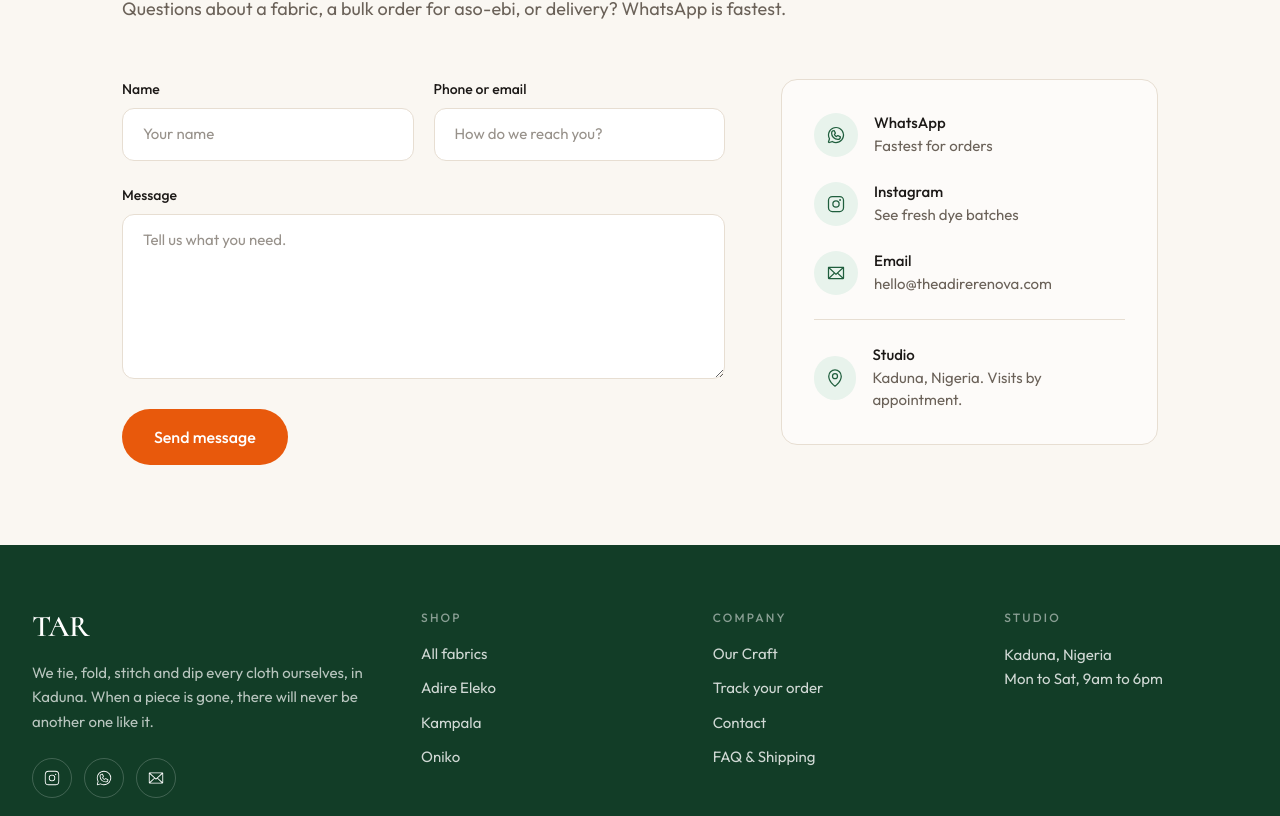
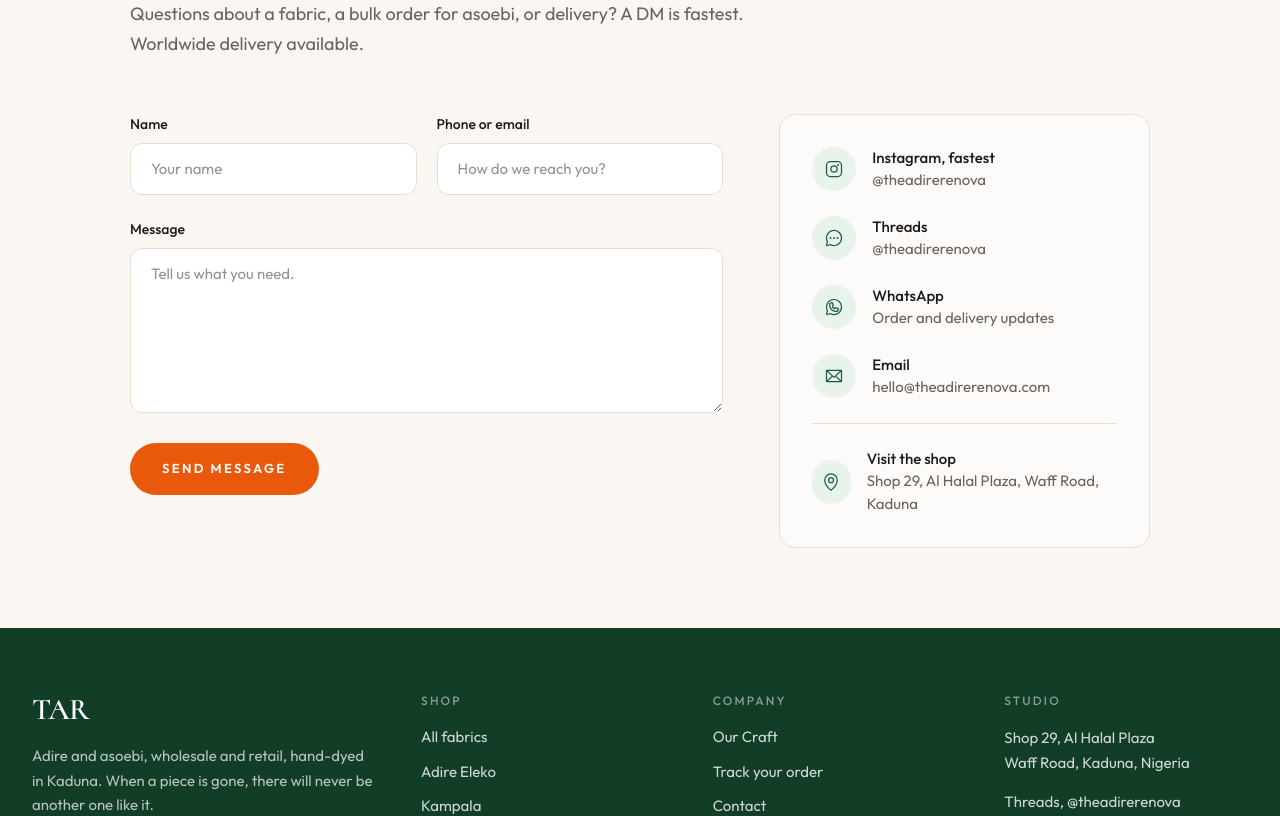
Before and after one commit to HasbiyallahuJafaru/theadirerenova, a Next.js app in the folder apps/web/: page /contact in a window 1280 px wide. Shown: the part 295-1111 px from the top of the page. Built offline with nearby package versions, Linux system fonts and the light colour scheme.

Commit message:
feat: real shop address and social links from IG profile

```diff
--- a/apps/web/src/app/contact/page.tsx
+++ b/apps/web/src/app/contact/page.tsx
@@ -1,4 +1,10 @@
-import { InstagramLogo, WhatsappLogo, Envelope, MapPin } from "@phosphor-icons/react/dist/ssr";
+import {
+  InstagramLogo,
+  WhatsappLogo,
+  Envelope,
+  MapPin,
+  ChatCircleDots,
+} from "@phosphor-icons/react/dist/ssr";
 
 export const metadata = { title: "Contact" };
 
@@ -8,14 +14,14 @@ export default function ContactPage() {
   const label = "block text-[14px] font-medium text-tar-ink";
 
   return (
-    <div className="mx-auto max-w-[1100px] px-4 py-14 md:px-8 md:py-20">
+    <div className="mx-auto max-w-[1100px] px-4 py-14 md:px-10 md:py-20">
       <div className="max-w-2xl">
-        <h1 className="font-display text-5xl font-medium tracking-[-0.02em] text-tar-green-deep md:text-6xl">
+        <h1 className="font-display text-[clamp(2.75rem,5vw,4.5rem)] font-medium leading-[1.02] tracking-[-0.02em] text-tar-green-deep">
           Talk to us
         </h1>
         <p className="mt-4 text-lg leading-relaxed text-tar-muted">
-          Questions about a fabric, a bulk order for aso-ebi, or delivery? WhatsApp is
-          fastest.
+          Questions about a fabric, a bulk order for asoebi, or delivery? A DM is
+          fastest. Worldwide delivery available.
         </p>
       </div>
 
@@ -37,29 +43,38 @@ export default function ContactPage() {
           </div>
           <button
             type="submit"
-            className="rounded-full bg-tar-orange px-8 py-4 text-[16px] font-medium text-white transition-all duration-300 hover:-translate-y-0.5 hover:bg-tar-orange-deep"
+            className="rounded-full bg-tar-orange px-8 py-4 text-[13px] font-semibold uppercase tracking-[0.18em] text-white transition-all duration-300 hover:-translate-y-0.5 hover:bg-tar-orange-deep"
           >
             Send message
           </button>
         </form>
 
         <aside className="h-fit space-y-6 rounded-2xl border border-tar-sand bg-white/60 p-8">
+          <a href="https://www.instagram.com/theadirerenova/" target="_blank" rel="noreferrer" className="flex items-center gap-4">
+            <span className="flex size-11 items-center justify-center rounded-full bg-tar-green-soft text-tar-green">
+              <InstagramLogo size={20} />
+            </span>
+            <span className="text-[15px]">
+              <span className="block font-medium">Instagram, fastest</span>
+              <span className="text-tar-muted">@theadirerenova</span>
+            </span>
+          </a>
+          <a href="https://www.threads.com/@theadirerenova" target="_blank" rel="noreferrer" className="flex items-center gap-4">
+            <span className="flex size-11 items-center justify-center rounded-full bg-tar-green-soft text-tar-green">
+              <ChatCircleDots size={20} />
+            </span>
+            <span className="text-[15px]">
+              <span className="block font-medium">Threads</span>
+              <span className="text-tar-muted">@theadirerenova</span>
+            </span>
+          </a>
           <a href="https://wa.me/2340000000000" className="flex items-center gap-4">
             <span className="flex size-11 items-center justify-center rounded-full bg-tar-green-soft text-tar-green">
               <WhatsappLogo size={20} />
             </span>
             <span className="text-[15px]">
               <span className="block font-medium">WhatsApp</span>
-              <span className="text-tar-muted">Fastest for orders</span>
-            </span>
-          </a>
-          <a href="https://instagram.com" className="flex items-center gap-4">
-            <span className="flex size-11 items-center justify-center rounded-full bg-tar-green-soft text-tar-green">
-              <InstagramLogo size={20} />
-            </span>
-            <span className="text-[15px]">
-              <span className="block font-medium">Instagram</span>
-              <span className="text-tar-muted">See fresh dye batches</span>
+              <span className="text-tar-muted">Order and delivery updates</span>
             </span>
           </a>
           <a href="mailto:hello@theadirerenova.com" className="flex items-center gap-4">
@@ -76,8 +91,10 @@ export default function ContactPage() {
               <MapPin size={20} />
             </span>
             <span className="text-[15px]">
-              <span className="block font-medium">Studio</span>
-              <span className="text-tar-muted">Kaduna, Nigeria. Visits by appointment.</span>
+              <span className="block font-medium">Visit the shop</span>
+              <span className="text-tar-muted">
+                Shop 29, Al Halal Plaza, Waff Road, Kaduna
+              </span>
             </span>
           </div>
         </aside>
--- a/apps/web/src/components/site-footer.tsx
+++ b/apps/web/src/components/site-footer.tsx
@@ -8,12 +8,12 @@ export function SiteFooter() {
         <div>
           <span className="font-display text-3xl font-semibold tracking-tight">TAR</span>
           <p className="mt-4 max-w-[36ch] text-[15px] leading-relaxed text-white/70">
-            We tie, fold, stitch and dip every cloth ourselves, in Kaduna. When a piece
+            Adire and asoebi, wholesale and retail, hand-dyed in Kaduna. When a piece
             is gone, there will never be another one like it.
           </p>
           <div className="mt-6 flex gap-3">
             <a
-              href="https://instagram.com"
+              href="https://www.instagram.com/theadirerenova/"
               aria-label="Instagram"
               className="flex size-10 items-center justify-center rounded-full border border-white/20 transition-colors hover:border-tar-orange hover:bg-tar-orange"
             >
@@ -65,10 +65,16 @@ export function SiteFooter() {
             Studio
           </p>
           <p className="mt-4 text-[15px] leading-relaxed text-white/80">
-            Kaduna, Nigeria
+            Shop 29, Al Halal Plaza
             <br />
-            Mon to Sat, 9am to 6pm
+            Waff Road, Kaduna, Nigeria
           </p>
+          <a
+            href="https://www.threads.com/@theadirerenova"
+            className="mt-4 inline-block text-[15px] text-white/80 underline-offset-4 transition-colors hover:text-tar-orange hover:underline"
+          >
+            Threads, @theadirerenova
+          </a>
         </div>
       </div>
 
```
